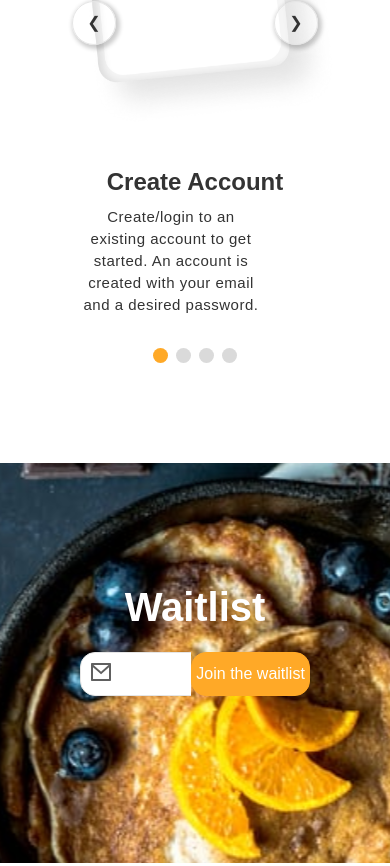
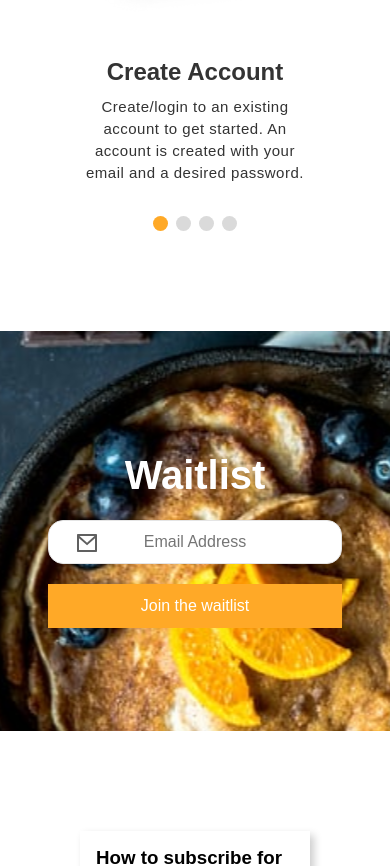
Before and after one commit to codepantha/foodsub, a React (Create React App) app: page / in a window 390 px wide. Shown: the part 3784-4650 px from the top of the page. Built offline with nearby package versions, Linux system fonts and the light colour scheme.

Commit message:
Make the CTA section mobile-responsive

```diff
--- a/src/components/cta/CTA.css
+++ b/src/components/cta/CTA.css
@@ -40,3 +40,26 @@
   border: 1px solid #e5e5e5;
   border-radius: 15px;
 }
+
+@media screen and (max-width: 650px) {
+
+  .foodsub__cta {
+    padding: 6.25rem 3rem;
+  }
+
+  .foodsub__cta-input_fields {
+    flex-direction: column;
+    justify-content: center;
+    align-items: center;
+  }
+
+  .foodsub__cta-email_group,
+  .foodsub__cta-email_group input {
+    width: 100%;
+    margin-bottom: 10px;
+  }
+
+  .foodsub__cta-email_group button {
+    height: 100px;
+  }
+}
--- a/src/containers/hiw/HIW.css
+++ b/src/containers/hiw/HIW.css
@@ -159,4 +159,12 @@
     text-align: center;
     padding: 2rem;
   }
+
+  .foodsub__hiw-slide_container--slide_details p {
+    padding-right: 0;
+  }
+
+  .foodsub__hiw-heading p {
+    width: 100%;
+  }
 }
```
